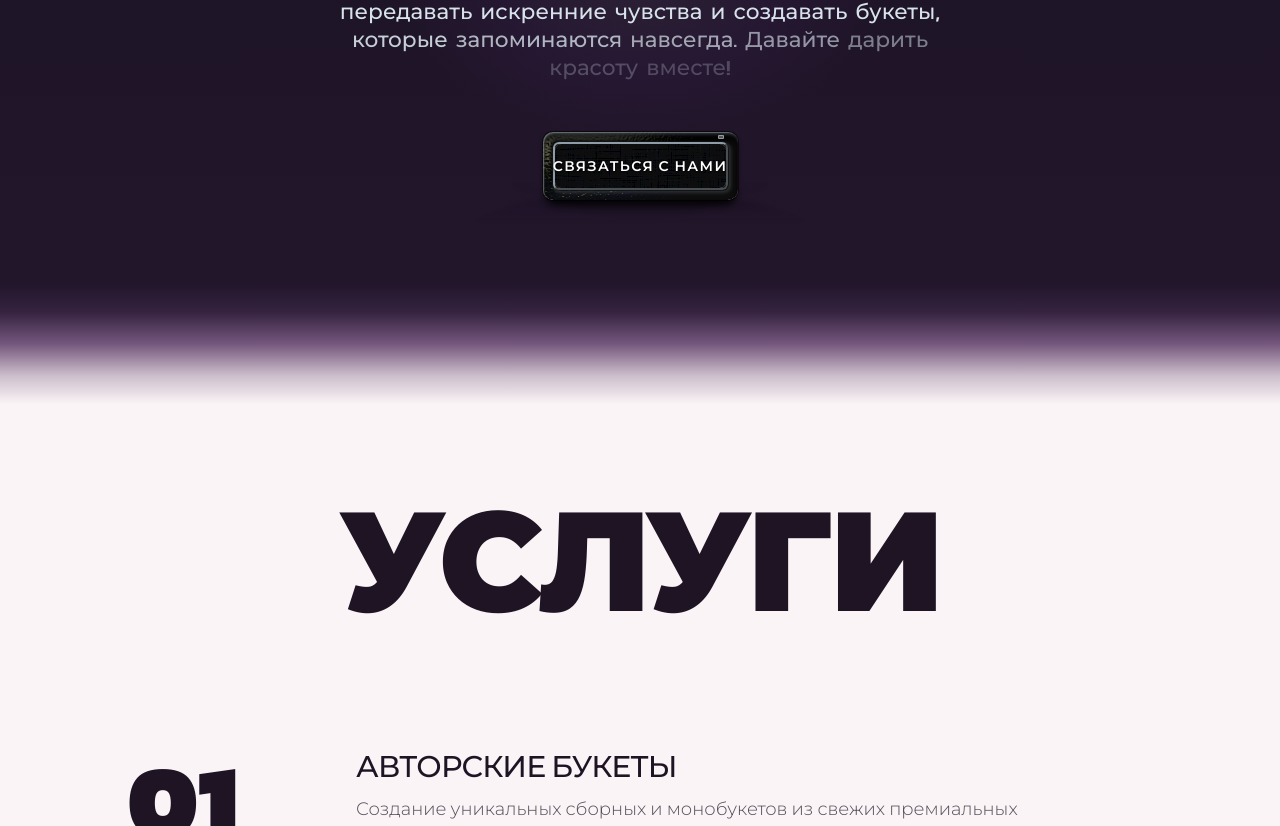
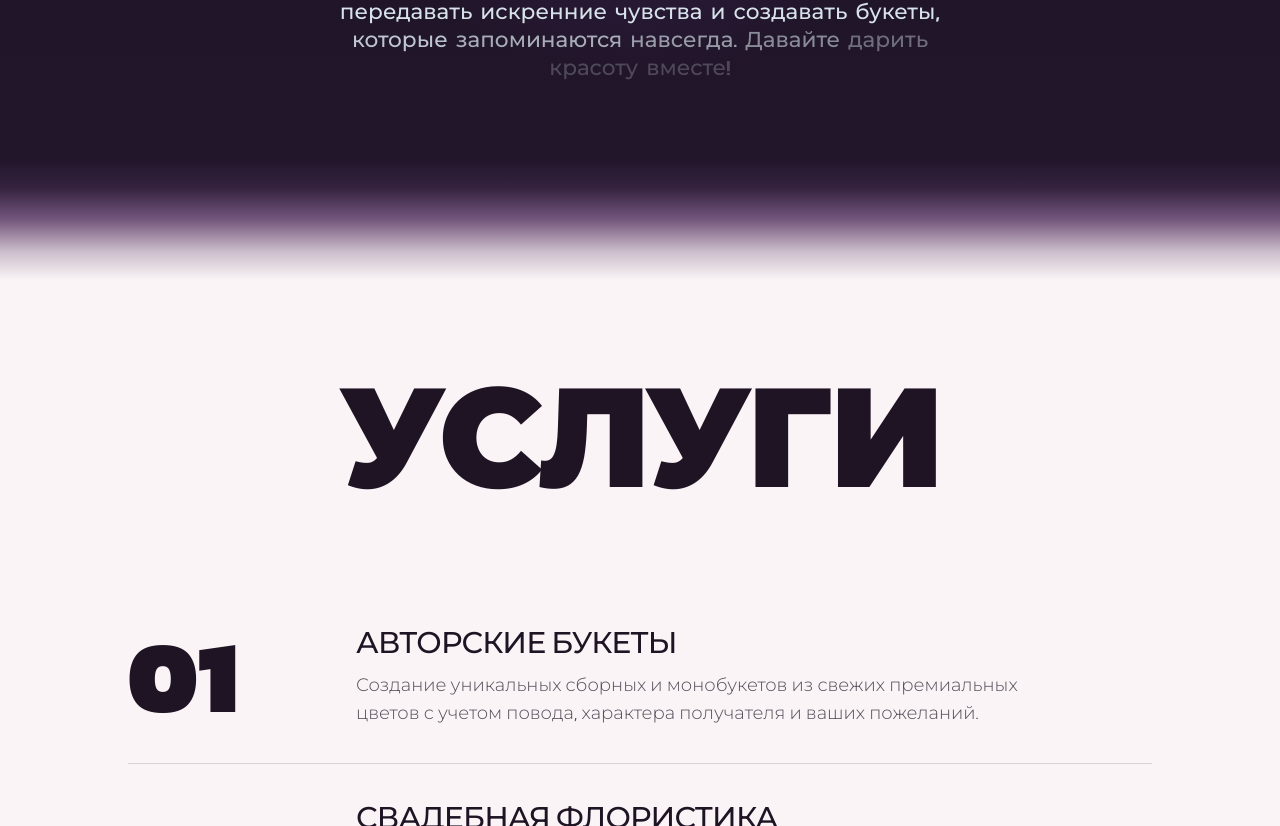
Before and after one commit to Vlad1slandd/BY.SIEDINA, a React (Vite) app: page / in a window 1280 px wide. Shown: the part 1775-2601 px from the top of the page. Built offline with nearby package versions, Linux system fonts and the light colour scheme.

Commit message:
Remove contact button from About section

```diff
--- a/src/components/AboutSection.tsx
+++ b/src/components/AboutSection.tsx
@@ -1,16 +1,8 @@
 import React from 'react';
 import { FadeIn } from './FadeIn';
 import { AnimatedText } from './AnimatedText';
-import { ContactButton } from './ContactButton';
 
 export const AboutSection: React.FC = () => {
-  const scrollToContact = () => {
-    const el = document.getElementById('contact');
-    if (el) {
-      el.scrollIntoView({ behavior: 'smooth' });
-    }
-  };
-
   return (
     <section
       id="about"
@@ -38,13 +30,6 @@ export const AboutSection: React.FC = () => {
             className="text-[#D7E2EA] font-medium leading-relaxed max-w-[640px] text-center text-sm sm:text-base md:text-lg"
           />
         </div>
-
-        {/* Button */}
-        <div className="mt-8 sm:mt-10 md:mt-12">
-          <FadeIn delay={0.15} y={15}>
-            <ContactButton onClick={scrollToContact} label="Связаться с нами" />
-          </FadeIn>
-        </div>
       </div>
     </section>
   );
```
